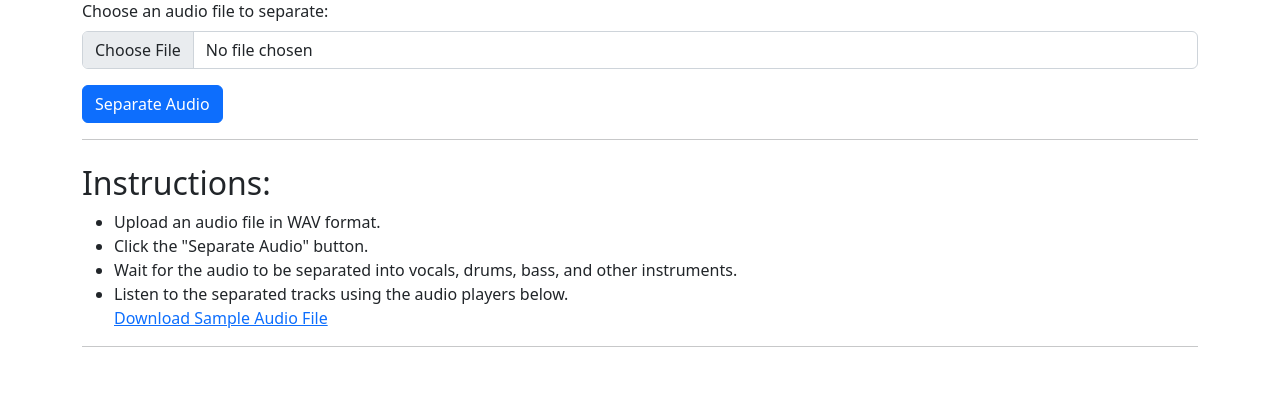
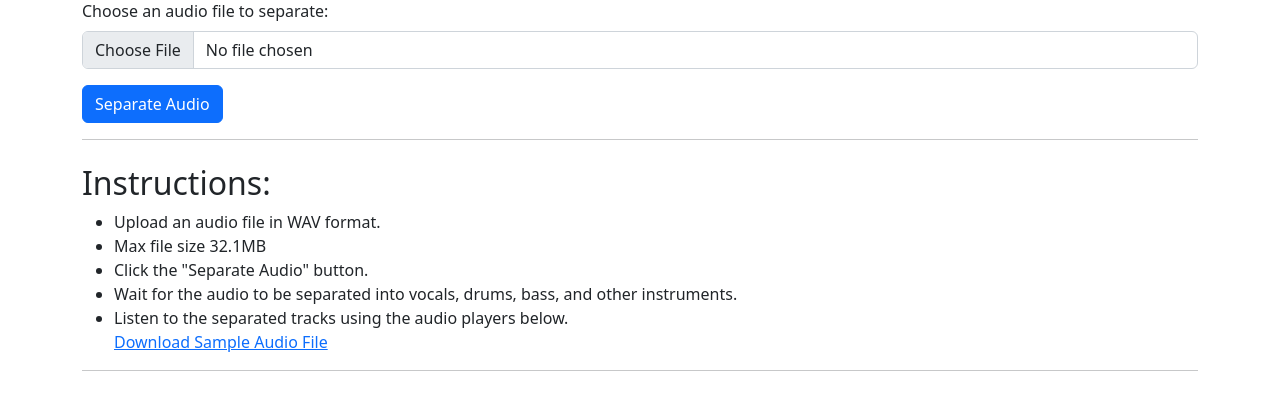
Before and after one commit to duffelbagteesh/projekt-deezer3.0, a Flask app: page / in a window 1280 px wide. Shown: the part 121-531 px from the top of the page. Run offline with Flask 2, Linux system fonts and the light colour scheme; some libraries are stand-ins or nearby versions.

Commit message:
instructions and demo file

```diff
--- a/frontend/templates/index.html
+++ b/frontend/templates/index.html
@@ -22,11 +22,12 @@
     <h2 class="mt-4">Instructions:</h2>
     <ul>
       <li>Upload an audio file in WAV format.</li>
+      <li>Max file size 32.1MB</li>
       <li>Click the "Separate Audio" button.</li>
       <li>Wait for the audio to be separated into vocals, drums, bass, and other instruments.</li>
       <li>Listen to the separated tracks using the audio players below.</li>
        <!-- Download link for the sample audio file -->
-       <a href="/public/demo/22.DURAN DURAN  - Come Undone.wav" download>Download Sample Audio File</a>
+       <a href="/demo/22.DURAN DURAN  - Come Undone.wav" download>Download Sample Audio File</a>
     </ul>
     <hr>
     <div id="loading" class="mt-4 d-none">
```
